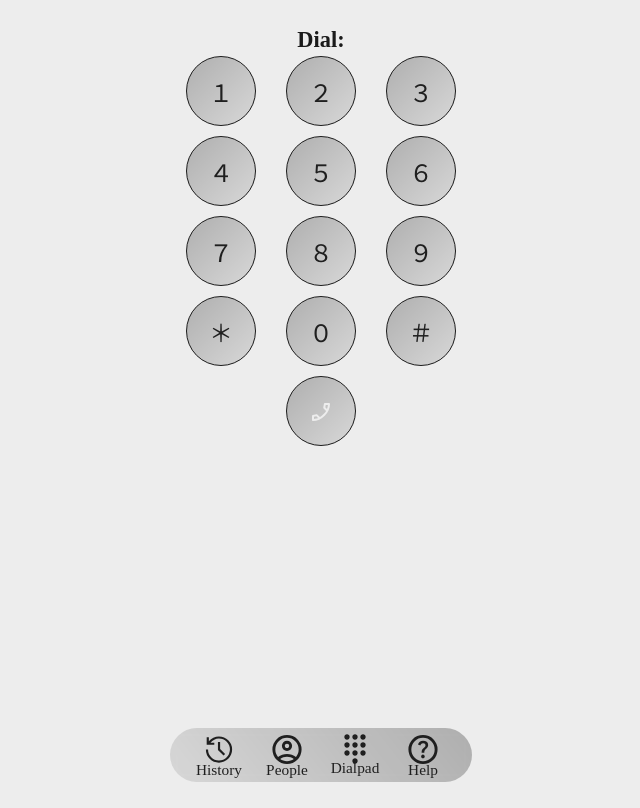
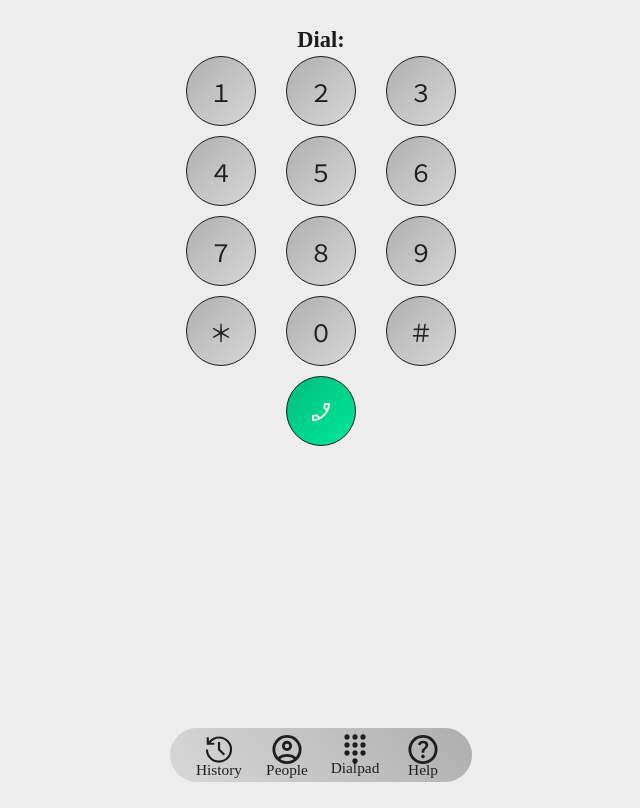
Before and after one commit to te-wing/pushphone-simulator, an Astro site: page / in a window 1280 px wide. Shown: the whole page, without its empty margins (319-959 px from the left). Built offline with nearby package versions, Linux system fonts and the light colour scheme; Astro itself is replaced by a stand-in of ours; a web font is replaced by a local one.

Commit message:
classもいるんやね see #1

```diff
--- a/src/pages/index.astro
+++ b/src/pages/index.astro
@@ -56,7 +56,7 @@ import styles from './index.module.scss';
 				</button>
 			</div>
 			<div class={styles.keyrow}>
-				<button id='callButton'>
+				<button id='callButton' class="callButton">
 					<svg xmlns="http://www.w3.org/2000/svg" height="24px" viewBox="0 -960 960 960" width="24px" fill="#ededed"><path d="M162-120q-18 0-30-12t-12-30v-162q0-13 9-23.5t23-14.5l138-28q14-2 28.5 2.5T342-374l94 94q38-22 72-48.5t65-57.5q33-32 60.5-66.5T681-524l-97-98q-8-8-11-19t-1-27l26-140q2-13 13-22.5t25-9.5h162q18 0 30 12t12 30q0 125-54.5 247T631-329Q531-229 409-174.5T162-120Zm556-480q17-39 26-79t14-81h-88l-18 94 66 66ZM360-244l-66-66-94 20v88q41-3 81-14t79-28Zm358-356ZM360-244Z"/></svg>
 				</button>
 			</div>
```
